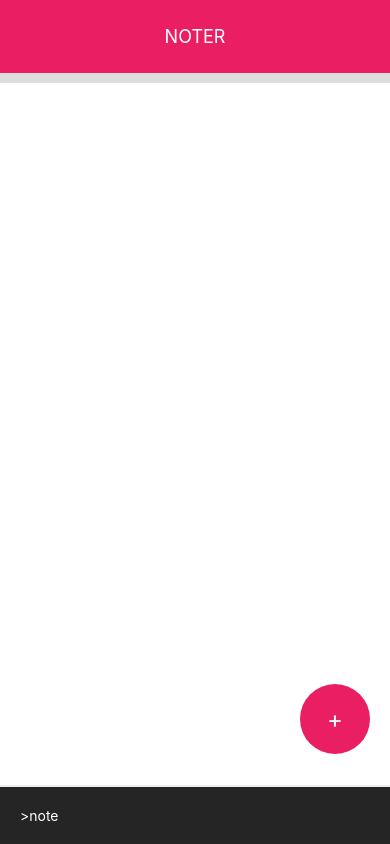
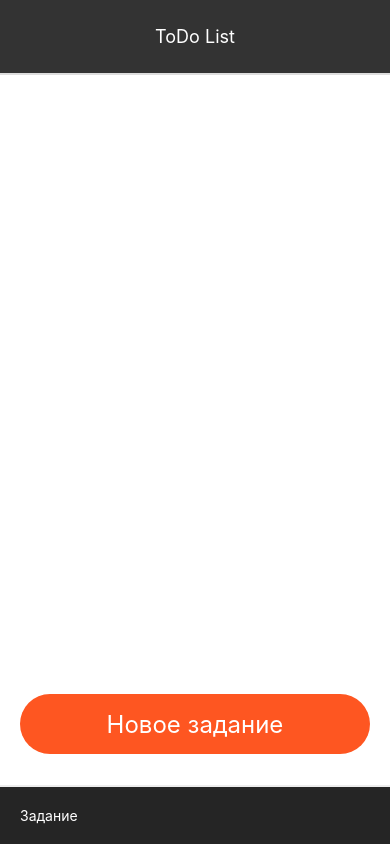
Before and after one commit to SergeyRomanenko/WoDoList-React-Native-, a React Native app: screen / in a window 390 px wide. Built offline with nearby package versions, Linux system fonts and the light colour scheme.

Commit message:
add new style and func

```diff
--- a/App.js
+++ b/App.js
@@ -3,7 +3,7 @@ import Main from './App/components/Main'
 
 export default class App extends React.Component {
   render() {
-    return(
+    return (
       <Main />
     );
   }
--- a/App/components/Main.js
+++ b/App/components/Main.js
@@ -31,7 +31,7 @@ export default class Main extends React.Component {
       <View style={styles.container}>
 
           <View style={styles.header}>
-            <Text style={styles.headerText}>NOTER</Text>
+            <Text style={styles.headerText}>ToDo List</Text>
           </View>
 
           <ScrollView style={styles.scrollContainer}>
@@ -43,7 +43,7 @@ export default class Main extends React.Component {
               style={styles.textInput}
               onChangeText={(noteText)=>this.setState({noteText})}
               value={this.state.noteText}
-              placeholder='>note'
+              placeholder='Задание'
               placeholderTextColor='white'
               underlineColorAndroid='transparent'>
 
@@ -51,7 +51,7 @@ export default class Main extends React.Component {
           </View>
 
           <TouchableOpacity onPress={this.addNote.bind(this)} style={styles.addButton}>
-            <Text style={styles.addButtonText}>+</Text>
+            <Text style={styles.addButtonText}>Новое задание</Text>
           </TouchableOpacity>
       </View>
     );
@@ -84,10 +84,10 @@ const styles = StyleSheet.create({
     flex: 1,
   },
   header: {
-      backgroundColor: '#E91E63',
+      backgroundColor: '#333',
       alignItems: 'center',
       justifyContent:'center',
-      borderBottomWidth: 10,
+      borderBottomWidth: 2,
       borderBottomColor: '#ddd'
   },
   headerText: {
@@ -97,7 +97,7 @@ const styles = StyleSheet.create({
   },
   scrollContainer: {
       flex: 1,
-      marginBottom: 100
+      marginBottom: 160
   },
   footer: {
       position: 'absolute',
@@ -118,11 +118,11 @@ const styles = StyleSheet.create({
       position: 'absolute',
       zIndex: 11,
       right: 20,
+      left:20,
       bottom: 90,
-      backgroundColor: '#E91E63',
-      width: 70,
-      height: 70,
-      borderRadius: 35,
+      backgroundColor: '#fe5621',
+      height: 60,
+      borderRadius: 30,
       alignItems: 'center',
       justifyContent: 'center',
       elevation: 8
--- a/App/components/Note.js
+++ b/App/components/Note.js
@@ -14,7 +14,7 @@ export default class Note extends React.Component {
         <Text style={styles.noteText}>{this.props.val.note}</Text>
 
          <TouchableOpacity onPress={this.props.deleteMethod} style={styles.noteDelete}>
-            <Text style={styles.noteDeleteText}>D</Text>
+            <Text style={styles.noteDeleteText}>Delele</Text>
          </TouchableOpacity>
       </View>
     );
@@ -25,24 +25,27 @@ const styles = StyleSheet.create({
     note: {
         position: 'relative',
         padding: 20,
-        paddingRight: 100,
-        borderBottomWidth:2,
-        borderBottomColor: '#ededed'
+        backgroundColor: '#9C3A3B',
+        borderWidth:2,
+        borderColor: '#511E1E',
+        borderRadius:10,
+        margin: 10
+
     },
     noteText: {
-        paddingLeft: 20,
-        borderLeftWidth: 10,
-        borderLeftColor: '#E91E63'
+        color: 'white',
+        fontSize:18
     },
     noteDelete: {
         position: 'absolute',
         justifyContent: 'center',
         alignItems: 'center',
-        backgroundColor: '#2980b9',
+        backgroundColor: '#495156',
         padding: 10,
         top: 10,
         bottom: 10,
-        right: 10
+        right: 10,
+        borderRadius:10
     },
     noteDeleteText: {
         color: 'white'
```
